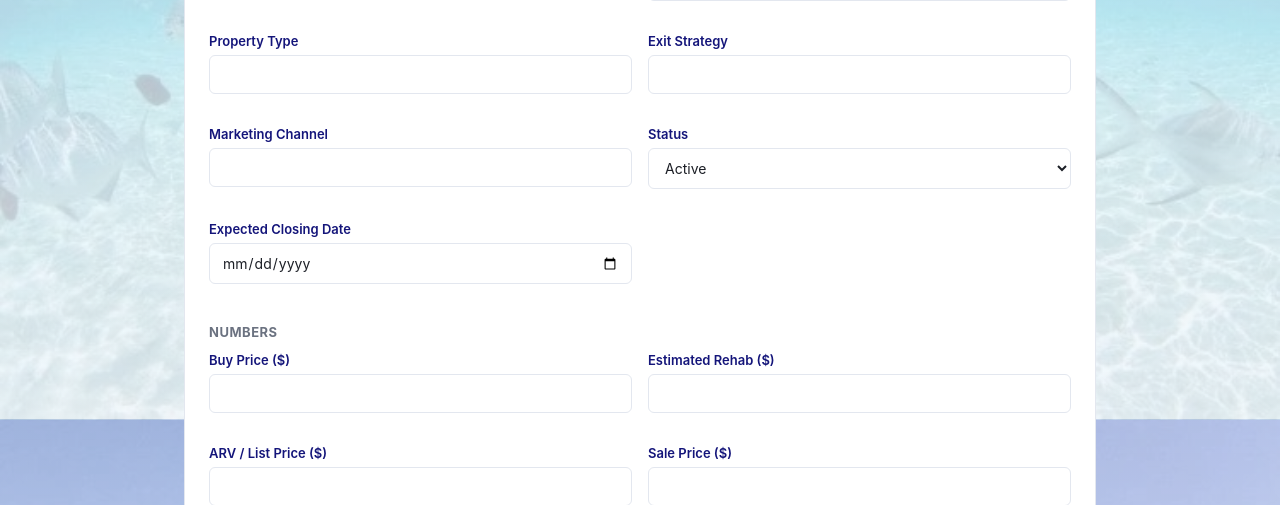
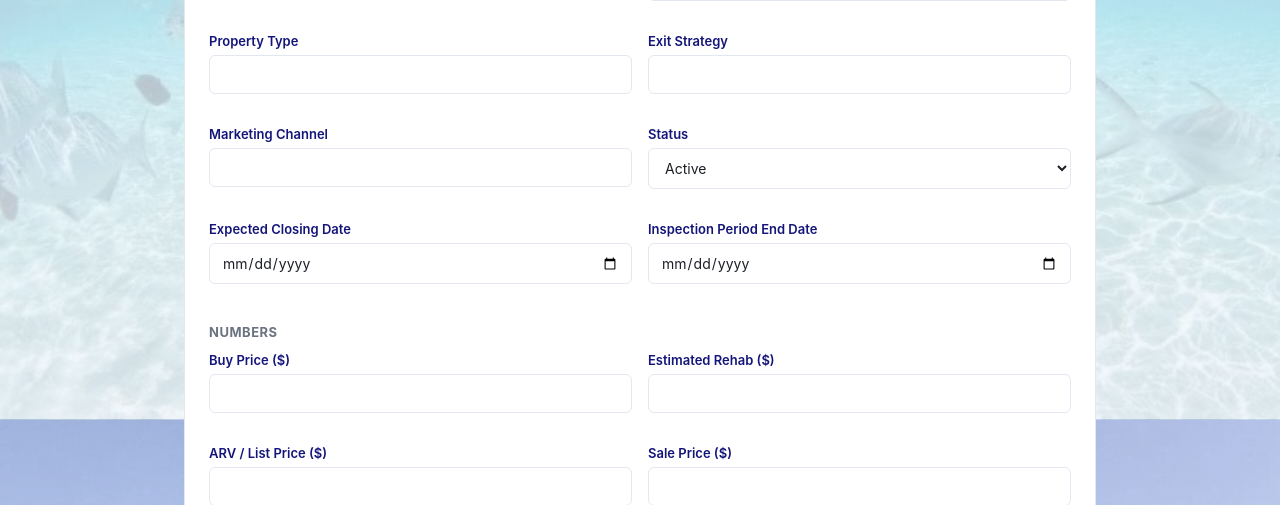
Before and after one commit to sylvesterhagan93-wq/VPG, a Node server app: page /dealboard/new in a window 1280 px wide. Shown: the part 381-886 px from the top of the page. Run offline with Node 20, Linux system fonts and the light colour scheme; the visitor is signed in with stand-in values (Sample User, id 1); some libraries are stand-ins or nearby versions.

Commit message:
Add Inspection Period End Date field and Dead deal status
- New deals.inspection_period_end_date column (date, nullable), wired
  into the add/edit form and shown as its own column on the Deal Board,
  right after Expected Closing.
- New "Dead" status (deal fell through, distinct from a real Closed
  sale) added to STATUSES in config/dealBoard.js. Attributed to a month
  using the same exact-month pattern as Closed, keyed off updated_at.
- deals_status_check constraint updated in Supabase to allow 'Dead'.
- Added a red "Dead" badge style in style.css reusing the existing
  --danger/--danger-bg variables.

```diff
--- a/vpgteamapp 3/public/css/style.css
+++ b/vpgteamapp 3/public/css/style.css
@@ -567,6 +567,7 @@ table.history th {
 .badge.Active { background: #eaf1ff; color: var(--navy); }
 .badge.UCB { background: #fff4e0; color: #9a6400; }
 .badge.Closed { background: var(--success-bg); color: var(--success); }
+.badge.Dead { background: var(--danger-bg); color: var(--danger); }
 
 select.badge {
   -webkit-appearance: none;
--- a/vpgteamapp 3/routes/deals.js
+++ b/vpgteamapp 3/routes/deals.js
@@ -62,6 +62,12 @@ const router = express.Router();
 //   filter is touched again - both this bug and its first, over-corrected
 //   fix were only caught by comparing against the live Sheet/DB directly,
 //   never by `node --check` or a syntax-level render test.
+// - "Dead" status added 2026-10-26 (a deal that fell through, matching
+//   the Sheet's October tab) - attributed to a month the same way Closed
+//   is: the exact month it actually went Dead, not carried forward. There's
+//   no dedicated "dead_at" column, so `updated_at` (already bumped on every
+//   status change) is the proxy - good enough since Dead is a terminal
+//   status nobody edits further.
 function monthKey(date) {
   const d = new Date(date);
   return `${d.getFullYear()}-${String(d.getMonth() + 1).padStart(2, "0")}`;
@@ -110,6 +116,7 @@ function dealFormDefaults() {
     notes: "",
     deal_folder_url: "",
     expected_closing_date: "",
+    inspection_period_end_date: "",
   };
 }
 
@@ -123,6 +130,8 @@ router.get("/dealboard", async (req, res, next) => {
          SELECT to_char(created_at, 'YYYY-MM') AS month_key FROM deals
          UNION
          SELECT to_char(closed_at, 'YYYY-MM') AS month_key FROM deals WHERE closed_at IS NOT NULL
+         UNION
+         SELECT to_char(updated_at, 'YYYY-MM') AS month_key FROM deals WHERE status = 'Dead'
        ) months
        ORDER BY month_key DESC`
     );
@@ -132,9 +141,10 @@ router.get("/dealboard", async (req, res, next) => {
     months.sort().reverse();
 
     // See the monthKey() comment above - Active/UCB deals carry forward into
-    // the selected month from whenever they were created; Closed deals show
-    // only in the exact month they actually closed, matching the Sheet
-    // (bounded to real board deals only - see the guard comment above).
+    // the selected month from whenever they were created; Closed and Dead
+    // deals show only in the exact month they actually closed/died,
+    // matching the Sheet (bounded to real board deals only - see the guard
+    // comment above).
     const dealsResult = await db.query(
       `SELECT deals.*, users.name AS created_by_name
        FROM deals
@@ -146,12 +156,16 @@ router.get("/dealboard", async (req, res, next) => {
            AND deals.estimated_profit IS NOT NULL
            AND to_char(COALESCE(deals.closed_at, deals.created_at), 'YYYY-MM') = $1
          )
+         OR (
+           deals.status = 'Dead'
+           AND to_char(COALESCE(deals.updated_at, deals.created_at), 'YYYY-MM') = $1
+         )
        ORDER BY deals.created_at DESC`,
       [selectedMonthKey]
     );
     const deals = dealsResult.rows;
 
-    const byStatus = { Active: [], UCB: [], Closed: [] };
+    const byStatus = { Active: [], UCB: [], Closed: [], Dead: [] };
     deals.forEach((d) => {
       if (byStatus[d.status]) byStatus[d.status].push(d);
     });
@@ -161,6 +175,7 @@ router.get("/dealboard", async (req, res, next) => {
       active: { count: byStatus.Active.length, profit: sum(byStatus.Active) },
       ucb: { count: byStatus.UCB.length, profit: sum(byStatus.UCB) },
       closed: { count: byStatus.Closed.length, profit: sum(byStatus.Closed) },
+      dead: { count: byStatus.Dead.length, profit: sum(byStatus.Dead) },
     };
     summary.potentialProfit = summary.active.profit + summary.ucb.profit;
     summary.goal = MONTHLY_CLOSED_PROFIT_GOAL;
@@ -285,8 +300,8 @@ router.post("/dealboard/new", async (req, res, next) => {
       `INSERT INTO deals
         (address, city, state, property_type, exit_strategy, marketing_channel, buy_price, estimated_rehab,
          arv, sale_price, estimated_profit, status, emd_received, misc_deal_costs, notes,
-         deal_folder_url, created_by_user_id, closed_at, expected_closing_date)
-       VALUES ($1, $2, $3, $4, $5, $6, $7, $8, $9, $10, $11, $12, $13, $14, $15, $16, $17, $18, $19)
+         deal_folder_url, created_by_user_id, closed_at, expected_closing_date, inspection_period_end_date)
+       VALUES ($1, $2, $3, $4, $5, $6, $7, $8, $9, $10, $11, $12, $13, $14, $15, $16, $17, $18, $19, $20)
        RETURNING id`,
       [
         body.address.trim(),
@@ -308,6 +323,7 @@ router.post("/dealboard/new", async (req, res, next) => {
         req.session.userId,
         status === "Closed" ? new Date() : null,
         parseDateOrNull(body.expected_closing_date),
+        parseDateOrNull(body.inspection_period_end_date),
       ]
     );
     res.redirect("/dealboard");
@@ -373,8 +389,9 @@ router.post("/dealboard/:id/edit", async (req, res, next) => {
          address = $1, city = $2, state = $3, property_type = $4, exit_strategy = $5, marketing_channel = $6,
          buy_price = $7, estimated_rehab = $8, arv = $9, sale_price = $10, estimated_profit = $11,
          status = $12, emd_received = $13, misc_deal_costs = $14, notes = $15,
-         deal_folder_url = $16, updated_at = now(), closed_at = $17, expected_closing_date = $18
-       WHERE id = $19`,
+         deal_folder_url = $16, updated_at = now(), closed_at = $17, expected_closing_date = $18,
+         inspection_period_end_date = $19
+       WHERE id = $20`,
       [
         body.address.trim(),
         (body.city || "").trim() || null,
@@ -394,6 +411,7 @@ router.post("/dealboard/:id/edit", async (req, res, next) => {
         (body.deal_folder_url || "").trim() || null,
         closedAt,
         parseDateOrNull(body.expected_closing_date),
+        parseDateOrNull(body.inspection_period_end_date),
         req.params.id,
       ]
     );
--- a/vpgteamapp 3/views/deal-form.ejs
+++ b/vpgteamapp 3/views/deal-form.ejs
@@ -71,6 +71,10 @@
             <label for="expected_closing_date">Expected Closing Date</label>
             <input type="date" id="expected_closing_date" name="expected_closing_date" value="<%= deal.expected_closing_date ? new Date(deal.expected_closing_date).toISOString().slice(0, 10) : '' %>" />
           </div>
+          <div class="field">
+            <label for="inspection_period_end_date">Inspection Period End Date</label>
+            <input type="date" id="inspection_period_end_date" name="inspection_period_end_date" value="<%= deal.inspection_period_end_date ? new Date(deal.inspection_period_end_date).toISOString().slice(0, 10) : '' %>" />
+          </div>
         </div>
 
         <div class="section-label">Numbers</div>
--- a/vpgteamapp 3/views/dealboard.ejs
+++ b/vpgteamapp 3/views/dealboard.ejs
@@ -128,6 +128,7 @@
                 <th>%</th>
                 <th>Est. Profit</th>
                 <th>Expected Closing</th>
+                <th>Inspection Period Ends</th>
                 <th>EMD</th>
                 <th>Added By</th>
                 <th>Status</th>
@@ -155,6 +156,7 @@
                   <td><%= pct !== null ? pct + '%' : '-' %></td>
                   <td><%= money(d.estimated_profit) %></td>
                   <td><%= d.expected_closing_date ? new Date(d.expected_closing_date).toLocaleDateString('en-US', { month: 'short', day: 'numeric' }) : '-' %></td>
+                  <td><%= d.inspection_period_end_date ? new Date(d.inspection_period_end_date).toLocaleDateString('en-US', { month: 'short', day: 'numeric' }) : '-' %></td>
                   <td><%= d.emd_received ? 'Yes' : '-' %></td>
                   <td><%= d.created_by_name || '-' %></td>
                   <td>
```
Also changed, not shown: vpgteamapp 3/config/dealBoard.js (+7 -1 lines).
